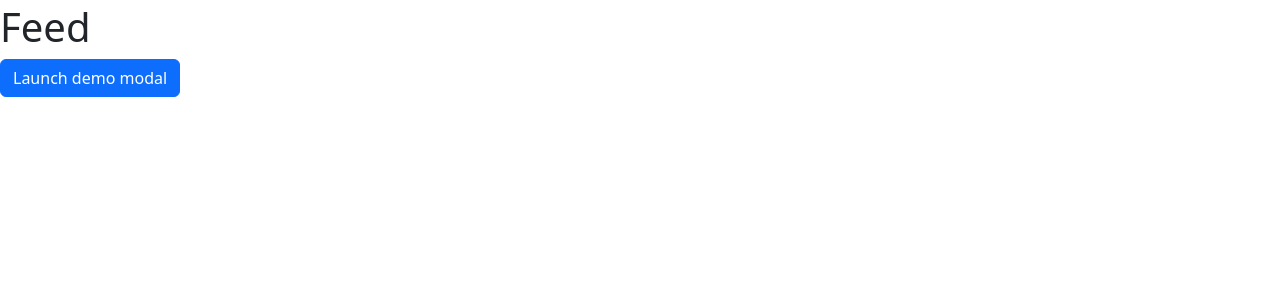
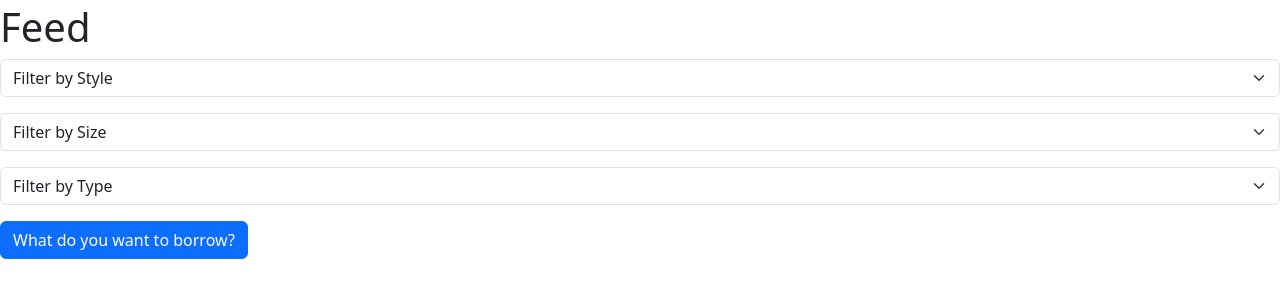
Before and after one commit to denise-cbrr/ClosetCollab, a Flask app: page /feed in a window 1280 px wide. Shown: the part 109-412 px from the top of the page. Run offline with Flask 3, Linux system fonts and the light colour scheme.

Commit message:
More form stuff i think (i dont remmeber)

```diff
--- a/templates/feed.html
+++ b/templates/feed.html
@@ -5,9 +5,33 @@
 
 {% block main %}
     <h1>Feed</h1>
-    <!-- Button trigger modal -->
+    <div class="mb-3">
+        <select name="styleFilter" class="form-select" aria-label="Default select example">
+            <option disabled selected value="">Filter by Style</option>
+                <option value="Formal">Formal</option>
+                <option value="Athleisure">Athleisure</option>
+        </select>
+    </div>
+    <div class="mb-3">
+        <select name="sizeFilter" class="form-select" aria-label="Default select example">
+            <option disabled selected value="">Filter by Size</option>
+                <option value="XS">XS</option>
+                <option value="S">S</option>
+        </select>
+    </div>
+    <div class="mb-3">
+        <select name="typeFilter" class="form-select" aria-label="Default select example">
+            <option disabled selected value="">Filter by Type</option>
+                <option value="Shirt">Shirt</option>
+                <option value="Jacket">Jacket</option>
+        </select>
+    </div>
+
+
+
+    <!-- Button trigger modal (just something random from bootstrap) -->
     <button type="button" class="btn btn-primary" data-bs-toggle="modal" data-bs-target="#exampleModal">
-        Launch demo modal
+        What do you want to borrow?
     </button>
 
     <!-- Modal -->
@@ -21,16 +45,16 @@
             <div class="modal-body">
                 <form action="/feed" method="post">
                     <div class="mb-3">
-                        <input class="form-control mx-auto w-auto" name="request" placeholder="Explain your request" type="text">
+                        <input class="form-control mx-auto w-auto" name="request" placeholder="Explain your request" type="text" required>
                     </div>
-                    <select name="style" class="form-select" aria-label="Default select example">
+                    <select name="style" class="form-select" aria-label="Default select example" multiple>
                         <option disabled selected value="">Please attach any tags that are applicable!</option>
                             <option value="Formal">Formal</option>
                             <option value="Casual">Casual</option>
                             <option value="Streetwear">Streetwear</option>
                             <option value="Athleisure">Athleisure</option>
                     </select>
-                    <select name="size" class="form-select" aria-label="Default select example">
+                    <select name="size" class="form-select" aria-label="Default select example" required>
                         <option disabled selected value="">What size?</option>
                             <option value="XS">XS</option>
                             <option value="S">S</option>
@@ -40,12 +64,9 @@
                     </select>
                     <select name="item" class="form-select" aria-label="Default select example">
                         <option disabled selected value="">What type of clothing?</option>
-                            <option value="shirt">Shirt</option>
-                            <option value="jacket">Jacket</option>
+                            <option value="Shirt">Shirt</option>
+                            <option value="Jacket">Jacket</option>
                     </select>
-                    <div class="mb-3">
-                        <input class="form-control mx-auto w-auto" name="request" placeholder="Explain your request" type="text">
-                    </div>
                     <div class="mb-3">
                         <input class="form-control mx-auto w-auto" name="expirationDate" placeholder="Expiration Date: " type="datetime-local">
                     </div>
```
Also changed, not shown: 3 other files.
